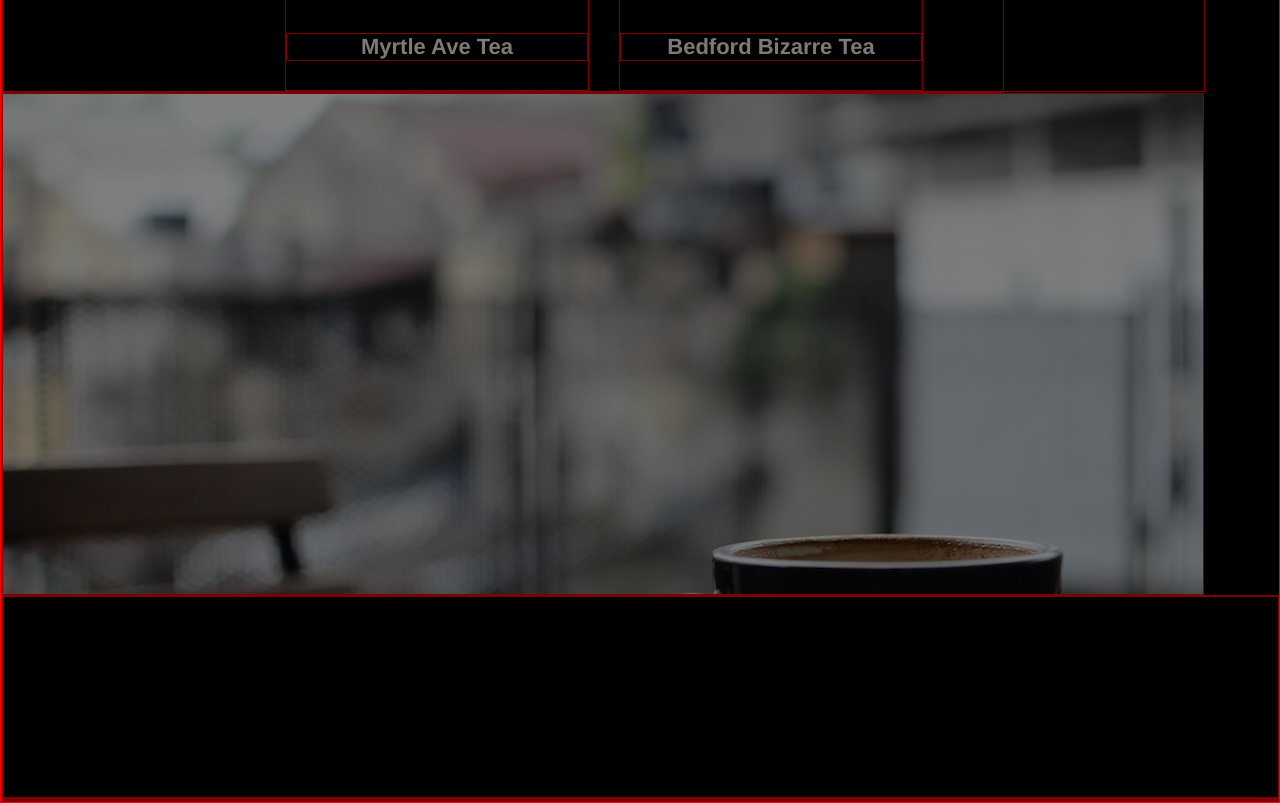
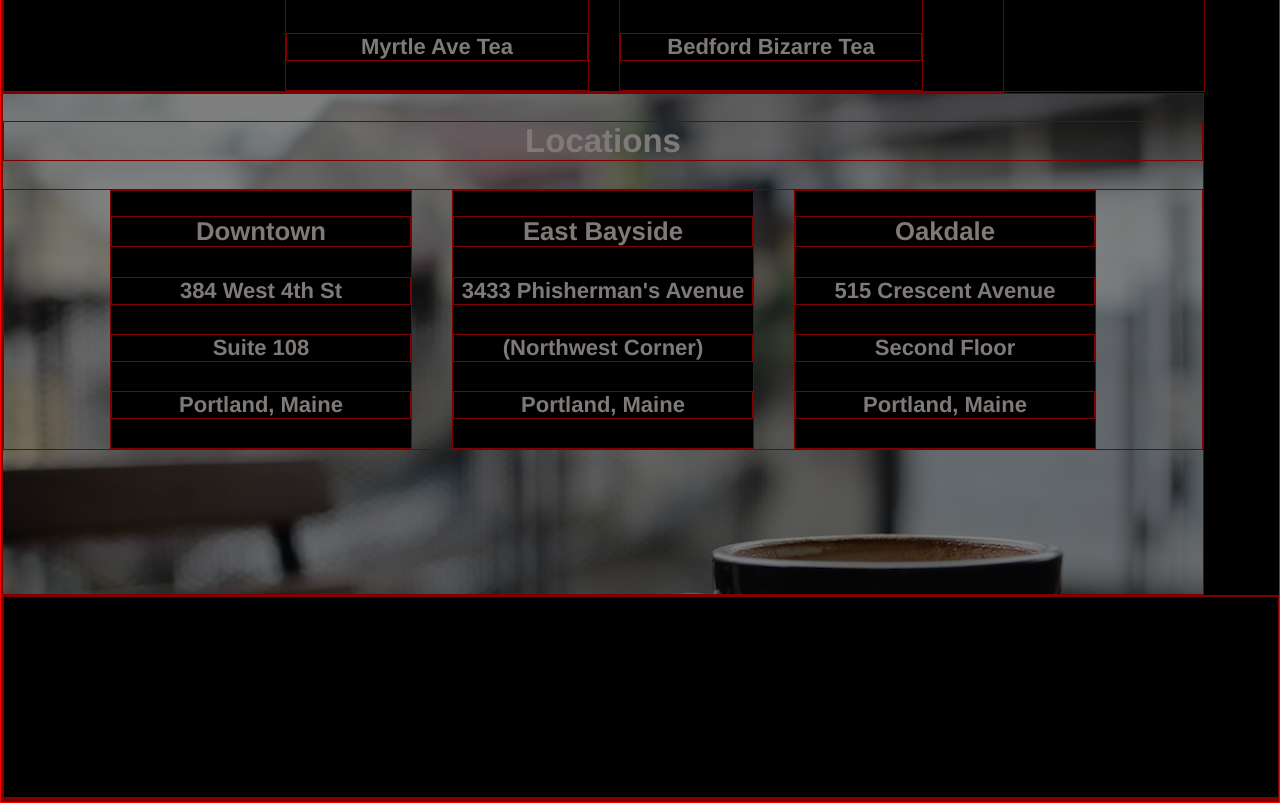
Before and after one commit to morbidlust/teaCozy, a plain HTML site: page index.html in a window 1280 px wide. Shown: the part 1432-2235 px from the top of the page. Drawn offline with Linux system fonts and the light colour scheme.

Commit message:
Add basic Location structure.

```diff
--- a/index.html
+++ b/index.html
@@ -47,7 +47,27 @@
       </div>
     </div>
     <div class="locations">
-
+      <h2>Locations</h2>
+      <div class="sites">
+        <div class="location">
+          <h3>Downtown</h3>
+          <h4>384 West 4th St</h4>
+          <h4>Suite 108</h4>
+          <h4>Portland, Maine</h4>
+        </div>
+        <div class="location">
+          <h3>East Bayside</h3>
+          <h4>3433 Phisherman's Avenue</h4>
+          <h4>(Northwest Corner)</h4>
+          <h4>Portland, Maine</h4>
+        </div>
+        <div class="location">
+          <h3>Oakdale</h3>
+          <h4>515 Crescent Avenue</h4>
+          <h4>Second Floor</h4>
+          <h4>Portland, Maine</h4>
+        </div>
+      </div>
     </div>
     <footer>
       <div class="contact">
--- a/resources/css/style.css
+++ b/resources/css/style.css
@@ -85,6 +85,19 @@ nav span {
   background-image: url("../images/img-locations-background.jpg");
 }
 
+.sites {
+  display: flex;
+  justify-content: center;
+  margin-top: 15px;
+}
+
+.location {
+  width: 300px;
+  margin: 0px 20px;
+  opacity: 1;
+  background-color: black;
+}
+
 /* Contact */
 .contact {
   height: 200px;
```
